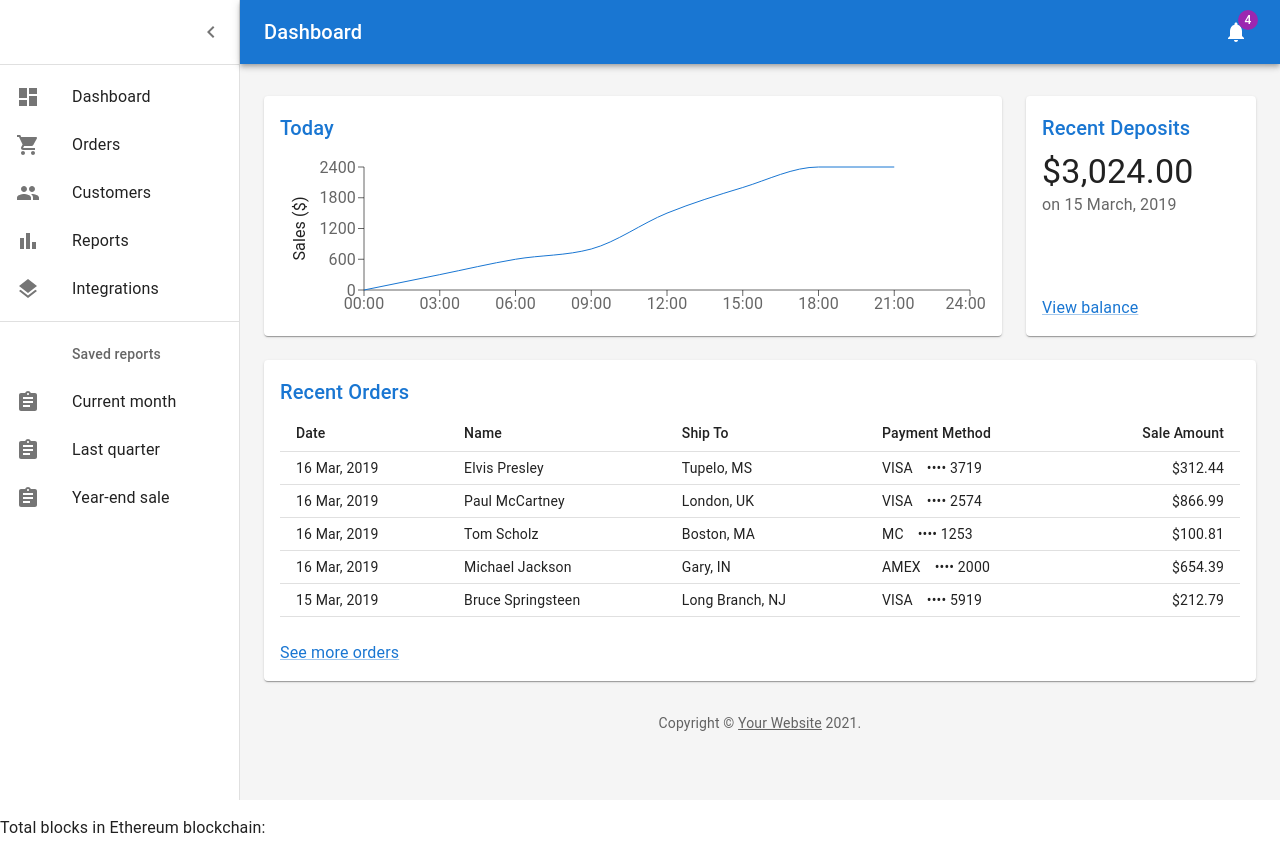
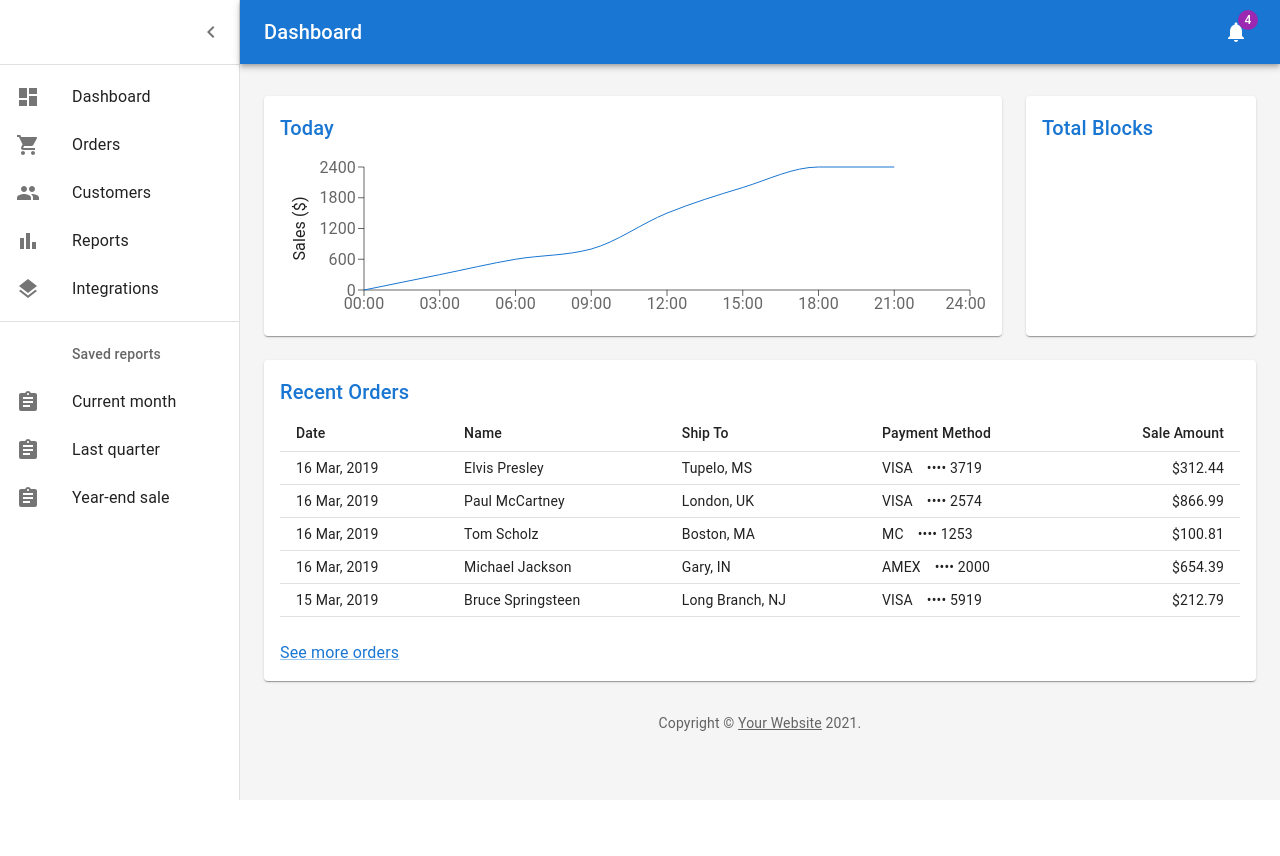
Before and after one commit to mok0230/ethsplorer, a React (Create React App) app: page / in a window 1280 px wide. After the commit the page ends 800 px from the top, so only its background shows below. Built offline with nearby package versions, Linux system fonts and the light colour scheme; no server answers.

Commit message:
move block count to panel in UI

```diff
--- a/src/App.tsx
+++ b/src/App.tsx
@@ -1,14 +1,11 @@
 import './App.css';
-import { AppProvider } from "./AppProvider"
-import BlockTable from "./BlockTable"
 import Dashboard from './Dashboard';
+import { AppProvider } from './AppProvider'
 
 function App() {
-
   return (
     <AppProvider>
       <Dashboard></Dashboard>
-      <BlockTable></BlockTable>
     </AppProvider>
   );
 }
--- a/src/BlockTable.tsx
+++ /dev/null
@@ -1,22 +0,0 @@
-import React from 'react';
-import { AppContext } from "./AppProvider"
-import { updateBlockCount } from "./utils"
-
-function BlockTable() {
-  const { state, dispatch } = React.useContext(AppContext) as any;
-
-  React.useEffect(() => {
-    console.log('useEffect should only run once')
-    updateBlockCount(state, dispatch);
-  }, []);
-
-  return (
-    <div>
-      <p>
-        Total blocks in Ethereum blockchain: {state.blockCount}
-      </p>
-    </div>
-  );
-}
-
-export default BlockTable;
--- a/src/Dashboard.tsx
+++ b/src/Dashboard.tsx
@@ -21,6 +21,8 @@ import { mainListItems, secondaryListItems } from './listItems';
 import Chart from './Chart';
 import Deposits from './Deposits';
 import Orders from './Orders';
+import { AppContext } from "./AppProvider";
+import { updateBlockCount } from "./utils";
 
 function Copyright(props: any) {
   return (
@@ -206,5 +208,12 @@ function DashboardContent() {
 }
 
 export default function Dashboard() {
+  const { state, dispatch } = React.useContext(AppContext) as any;
+
+  React.useEffect(() => {
+    console.log('useEffect should only run once')
+    updateBlockCount(state, dispatch);
+  }, []);
+
   return <DashboardContent />;
 }
--- a/src/Deposits.tsx
+++ b/src/Deposits.tsx
@@ -1,27 +1,20 @@
 import * as React from 'react';
-import Link from '@mui/material/Link';
 import Typography from '@mui/material/Typography';
 import Title from './Title';
-
-function preventDefault(event: React.MouseEvent) {
-  event.preventDefault();
-}
+import { AppContext } from "./AppProvider"
 
 export default function Deposits() {
+  const { state } = React.useContext(AppContext) as any;
+
+  console.log('when is this rendered?');
+  console.log('state', state)
+
   return (
     <React.Fragment>
-      <Title>Recent Deposits</Title>
+      <Title>Total Blocks</Title>
       <Typography component="p" variant="h4">
-        $3,024.00
+        {state.blockCount}
       </Typography>
-      <Typography color="text.secondary" sx={{ flex: 1 }}>
-        on 15 March, 2019
-      </Typography>
-      <div>
-        <Link color="primary" href="#" onClick={preventDefault}>
-          View balance
-        </Link>
-      </div>
     </React.Fragment>
   );
 }
```
